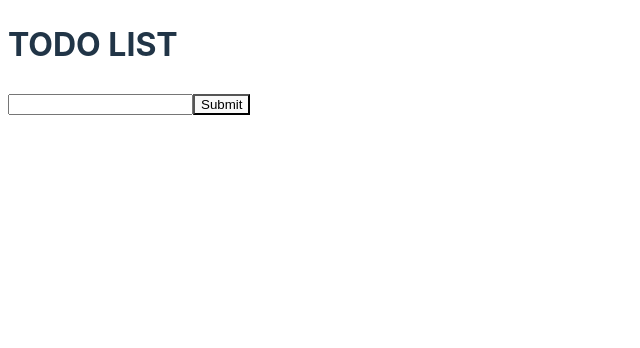
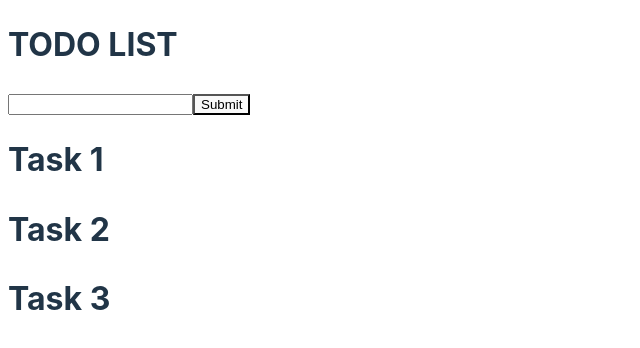
Before and after one commit to YongsakSaengsuk/Vue_simple_todolist, a Vue app: page / in a window 1280 px wide. Shown: the top 348 px of the page, without its empty margins (0-640 px from the left). Built offline with nearby package versions, Linux system fonts and the light colour scheme.

Commit message:
send data to lists

```diff
--- a/src/App.vue
+++ b/src/App.vue
@@ -1,6 +1,6 @@
 <script>
 import Form from './components/Form.vue'
-
+import ListControl from './components/ListControl.vue'
 export default {
   name: 'App',
   data() {
@@ -13,7 +13,8 @@ import Form from './components/Form.vue'
     }
   },
   components: {
-        Form
+    Form,
+    ListControl,
   },
   methods: {
     saveText(value) {
@@ -27,7 +28,8 @@ import Form from './components/Form.vue'
 <template>
   <div>
     <h1>TODO LIST</h1>
-    <Form :saveText="saveText"/>
+    <Form :saveText="saveText" />
+    <ListControl :taskstext="tasks"/>
   </div>
 </template>
 
@@ -38,9 +40,11 @@ import Form from './components/Form.vue'
   will-change: filter;
   transition: filter 300ms;
 }
+
 .logo:hover {
   filter: drop-shadow(0 0 2em #646cffaa);
 }
+
 .logo.vue:hover {
   filter: drop-shadow(0 0 2em #42b883aa);
 }
--- a/src/components/Form.vue
+++ b/src/components/Form.vue
@@ -13,7 +13,7 @@ export default {
     props: {
         saveText: Function
     },
-    data() {
+    data() {``
         return {
             inputvalue: '',
         }
--- /dev/null
+++ b/src/components/List.vue
@@ -0,0 +1,17 @@
+<template >
+    <div>
+        <h1>{{ taskname }}</h1>
+    </div>
+</template>
+<script>
+export default {
+    name: 'List',
+    props: {
+        taskID: Number,
+        taskname: String,
+    }
+}
+</script>
+<style lang="">
+
+</style>
--- /dev/null
+++ b/src/components/ListControl.vue
@@ -0,0 +1,20 @@
+<template>
+    <div class="list-container">
+        <List v-for="task in taskstext" :key="task.id" :taskname="task.text" :taskID="task.id" />
+    </div>
+</template>
+<script>
+import List from './List.vue'
+export default {
+    name: 'ListControl',
+    components: {
+        List
+    },
+    props: {
+        taskstext: Array
+    }
+}
+</script>
+<style lang="">
+
+</style>
```
Lines whose indentation alone changed are shown as unchanged.
